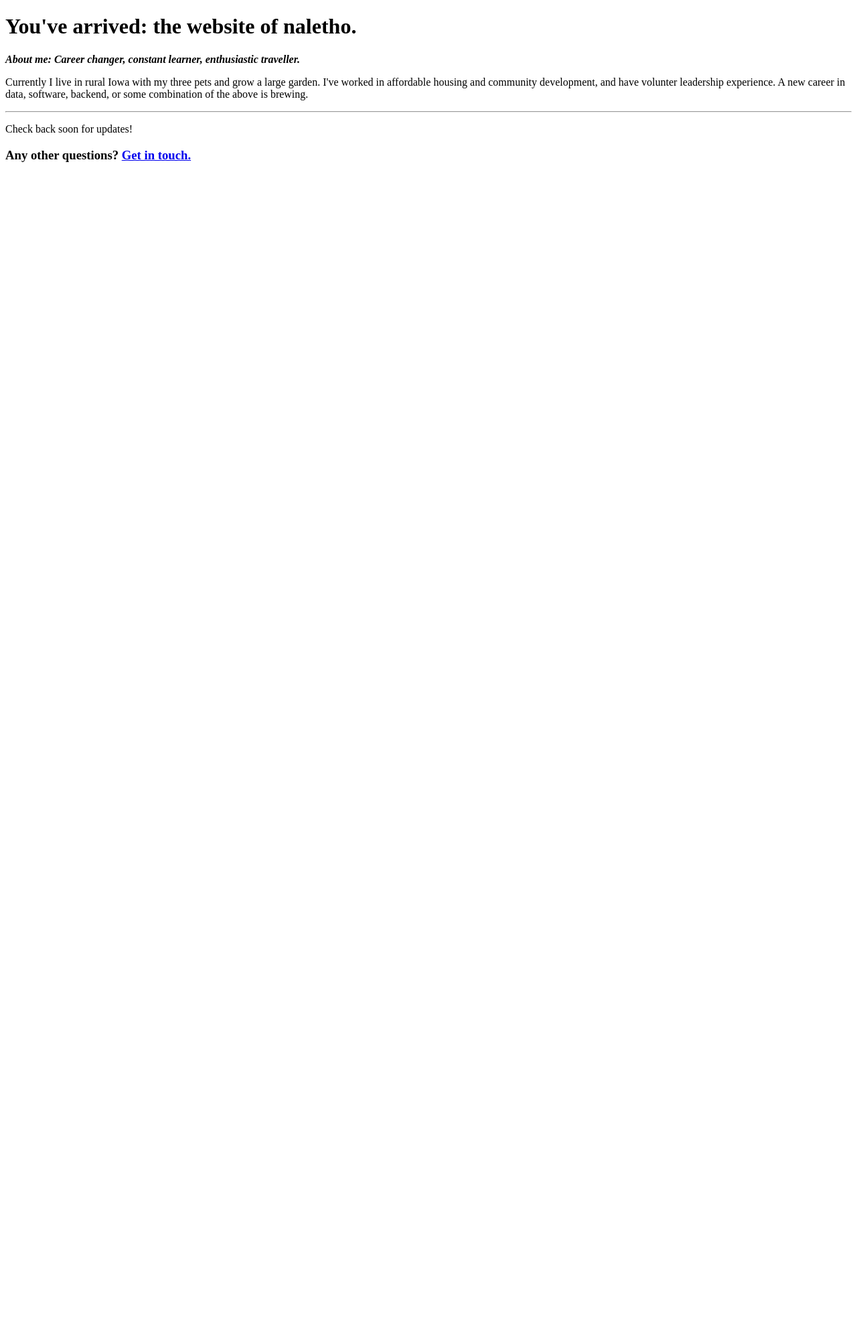
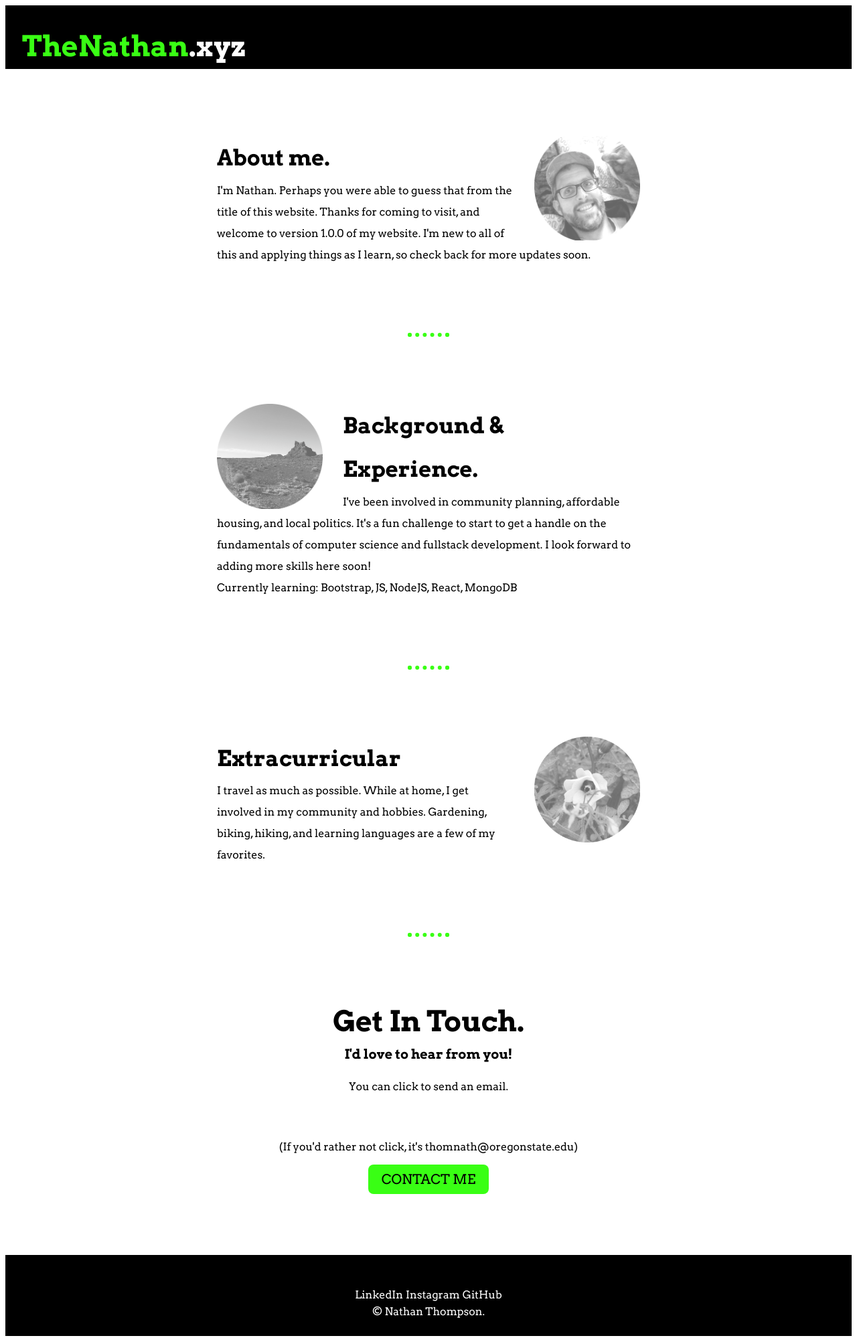
Before and after one commit to N-Lee-T/N-Lee-T.github.io, a plain HTML site: page index.html in a window 1280 px wide. Shown: the whole page at 67% size. Before the commit the page ends 800 px from the top, so only its background shows below. Drawn offline with Linux system fonts and the light colour scheme.

Commit message:
Summary
Updates and updates

```diff
--- a/index.html
+++ b/index.html
@@ -1,24 +1,75 @@
-<!DOCTYPE html>
-<html lang="en" dir="ltr">
+<!doctype html>
+<html lang="en">
 
 <head>
   <meta charset="utf-8">
-  <meta name="description" content="This is a place to try out new (to me) tech and languages while
-    writing about things that are of interest to me.">
-  <meta name="keywords" content="Iowa,Rural,Politics,Housing,Planning,Yimby">
-  <meta name="author" content="naletho">
-  <title>"It's happening."</title>
-  <link rel="stylesheet" href="CSS/styles.css">
+  <title>Nathan Thompson</title>
+  <link rel="preconnect" href="https://fonts.googleapis.com">
+  <link rel="preconnect" href="https://fonts.gstatic.com" crossorigin>
+  <link href="https://fonts.googleapis.com/css2?family=Arvo:wght@400;700&family=Open+Sans:wght@300;400;800&display=swap" rel="stylesheet">
+  <link rel="stylesheet" href="nt_site_css/new_CSS.css">
 </head>
 
 <body>
-  <h1> You've arrived: the website of naletho.</h1>
-  <p> <strong><em>About me: Career changer, constant learner, enthusiastic traveller.</em></strong></p>
-  <p> Currently I live in rural Iowa with my three pets and grow a large garden. I've worked in
-    affordable housing and community development, and have volunter leadership experience. A new career
-    in data, software, backend, or some combination of the above is brewing. </p>
-  <hr>
-<p>
-  Check back soon for updates!
-</p>
-  <h3>Any other questions? <a href="contactme.html"</a>Get in touch.</h3>
+  <div class="top-container">
+    <h2 class="top-text"><span class="firstEmph">TheNathan</span>.xyz</h2>
+  </div>
+
+  </div>
+  <div class="middle-container">
+    <div class="skills">
+      <div class="skill-row">
+        <img class="pic2" src="images/NTPETS_BW.png" alt="Nathan with pets">
+        <h3>About me.</h3>
+        <p>I'm Nathan. Perhaps you were able to guess that from the title of this website.
+          Thanks for coming to visit, and welcome to version
+          1.0.0 of my website. I'm new to all of this and applying things as I learn,
+          so check back for more updates soon.
+          <br />
+        </p>
+      </div>
+      <hr />
+      <div class="skill-row">
+
+        <img class="pic1" src="images/utah_1.png" alt="Somewhere in Utah">
+        <h3>Background & Experience.</h3>
+        <p>I've been involved in community planning, affordable housing, and local politics.
+          It's a fun challenge to start to get a handle on the fundamentals of
+          computer science and fullstack development. I look forward to adding more skills here soon!
+          <br>Currently learning: Bootstrap, JS, NodeJS, React, MongoDB
+        </p>
+
+      </div>
+      <hr />
+      <div class="skill-row">
+        <img class="pic2" src="images/okra1.png" alt="Okra, with tomatoes in background">
+        <h3>Extracurricular</h3>
+        <p>I travel as much as possible. While at home, I get involved in my community
+          and hobbies. Gardening, biking, hiking, and learning languages are a few of
+          my favorites.
+        </p>
+      </div>
+    </div>
+    <hr>
+    <div class="contact-me">
+      <h2>Get In Touch.</h2>
+      <h5>I'd love to hear from you!</h5>
+      <p class="contact-message">You can click to send an email.</p> <br />
+      <p class="contact-message">
+        (If you'd rather not click, it's thomnath@oregonstate.edu)
+      </p>
+      <a class="btn" href="mailto:thomnath@oregonstate.edu">CONTACT ME</a>
+    </div>
+  </div>
+
+  <div class="bottom-container">
+    <a class="links-list" href="https://www.linkedin.com/in/thompsonnl">LinkedIn</a>
+    <a class="links-list" href="https://www.instagram.com/naletho">Instagram</a>
+    <a class="links-list" href="https://www.github.com/N-Lee-T">GitHub</a>
+    <p>© Nathan Thompson.</p>
+  </div>
+
+
+</body>
+
+</html>
--- /dev/null
+++ b/nt_site_css/new_CSS.css
@@ -0,0 +1,198 @@
+html {
+  box-sizing: border-box;
+  background-size: auto;
+}
+
+body {
+  background-color: white;
+  text-align: center;
+}
+
+li {
+  list-style-type: none;
+}
+
+h1 {
+  font-size: calc(40px + 1vw);
+  font-family: "Arvo";
+  margin: auto;
+  padding: 20px;
+}
+
+h2 {
+  color: black;
+  font-size: calc(30px + 1vw);
+  font-family: "Arvo";
+  padding-bottom: 10px;
+  margin: 0 auto 0 auto;
+  position: relative;
+}
+
+.top-text {
+  color: white;
+  display: inline-block;
+  position: relative;
+  text-align: left;
+  margin: 25px auto 25px 25px;
+}
+
+h3 {
+  font-size: calc(20px + 1vw);
+  color: Black;
+  font-family: "Arvo";
+  margin: 0 auto 0 auto;
+}
+
+h4 {
+  font-size: calc(10px + 1vw);
+  font-family: "Arvo";
+  margin: 0 auto 0 auto;
+}
+
+h5 {
+  font-size: calc(7px + 1vw);
+  font-family: "Arvo";
+  margin: 0 auto 0 auto;
+
+}
+
+h6 {
+  font-size: calc(4px + 1vw);
+  font-family: "Arvo";
+  margin: 0 auto 0 auto;
+
+}
+
+p {
+  font-family: "Arvo";
+  margin: 0 auto 0 auto;
+  line-height: 2;
+
+}
+
+hr {
+  border: dotted #39FF14 6px;
+  border-bottom: none;
+  width: 4%;
+  margin: 100px auto;
+}
+
+a {
+  margin: 10px 20px;
+  text-decoration: none;
+}
+
+a:hover {
+  background-color: #39FF14;
+  color: black;
+}
+
+.top-container {
+  color: white;
+  background-color: black;
+  padding-top: 10px;
+  width: 100%;
+  height: 85px;
+  margin: 0px;
+  text-align: left;
+  display: block;
+  position: relative;
+}
+
+.inner-profile {
+  position: absolute;
+  width: 150px;
+  height: 150px;
+  background-color: pink;
+  margin: 25px 25px 0 85% ;
+  color: white;
+  display: inline-block;
+}
+
+div h2 {
+  display: inline-block;
+}
+
+.middle-container {
+  margin: 100px 0px;
+}
+
+.bottom-container {
+  background-color: black;
+  color: white;
+  padding: 50px 0 20px;
+}
+
+.intro {
+  width: 30%;
+  margin: 20px auto 20px;
+}
+
+.nt-pic {
+  position: relative;
+  max-width: 25%;
+  opacity: 50%;
+  right: 100px;
+  float: right;
+  margin-left: 30px;
+}
+
+.skill-row {
+  width: 50%;
+  margin: 100px auto 100px auto;
+  text-align: left;
+  line-height: 2;
+}
+
+.pic1 {
+  position: relative;
+  float: left;
+  margin-right: 30px;
+  max-width: 25%;
+  opacity: 60%;
+}
+
+.pic2 {
+  position: relative;
+  float: right;
+  margin-left: 30px;
+  max-width: 25%;
+  opacity: 60%;
+}
+
+.contact-me {
+  width: 40%;
+  margin: 20px auto 20px;
+}
+
+.contact-message {
+  margin: 20px auto;
+}
+
+.links-list {
+  color: white;
+  font-family: "Arvo";
+  margin: 50px auto 100px;
+}
+
+.btn {
+  -webkit-border-radius: 8;
+  -moz-border-radius: 8;
+  border-radius: 8px;
+  font-family: "Arvo";
+  color: black;
+  font-size: 20px;
+  background: #39FF14;
+  padding: 10px 20px 10px 20px;
+  text-decoration: none;
+}
+
+.btn:hover {
+  background: black;
+  color: #39FF14;
+  text-decoration: none;
+}
+
+.firstEmph {
+  color: #39FF14;
+}
```
Also changed, not shown: images/NTPETS_BW.png (added), images/minn1.png (added), images/okra1.png (added), images/utah_1.png (added), 2 other files.
